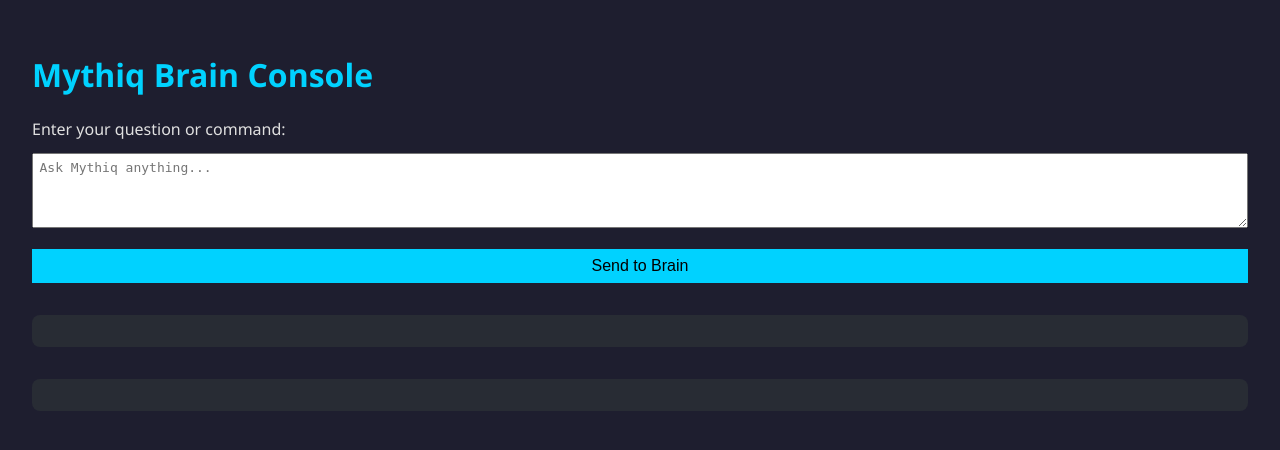
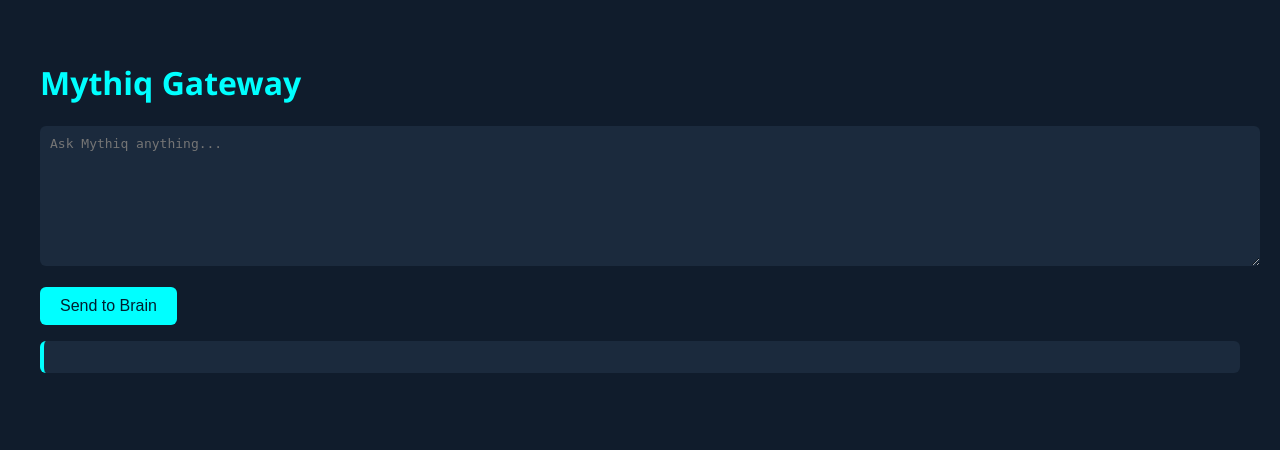
Before and after one commit to bendinglee/mythiq-core, a Flask app: page / in a window 1280 px wide. Shown: the top 450 px of the page. Run offline with Flask 3, Linux system fonts and the light colour scheme.

Commit message:
Update index.html

```diff
--- a/templates/index.html
+++ b/templates/index.html
@@ -1,95 +1,82 @@
 <!DOCTYPE html>
 <html lang="en">
 <head>
-    <meta charset="UTF-8">
+  <meta charset="UTF-8" />
   <title>Mythiq Gateway</title>
-    <meta name="viewport" content="width=device-width, initial-scale=1">
   <style>
     body {
+      background-color: #101c2c;
+      color: #e0f7ff;
       font-family: 'Segoe UI', sans-serif;
-            background-color: #1e1e2f;
-            color: #e0e0e0;
-            margin: 0;
       padding: 2em;
     }
     h1 {
-            color: #00d2ff;
+      color: #00ffff;
     }
-        textarea, button {
+    textarea {
+      width: 100%;
+      height: 120px;
+      padding: 10px;
+      border: none;
+      border-radius: 6px;
+      background: #1b2a3d;
+      color: #fff;
       font-size: 1em;
-            padding: 0.5em;
-            margin-top: 1em;
-            width: 100%;
-            box-sizing: border-box;
-        }
-        #response, #error {
-            margin-top: 2em;
-            background: #282c34;
-            padding: 1em;
-            border-radius: 8px;
-            white-space: pre-wrap;
-        }
-        #loading {
-            color: #ffc107;
-            font-style: italic;
     }
     button {
-            background-color: #00d2ff;
-            color: black;
+      background: #00ffff;
+      color: #001f2f;
+      padding: 10px 20px;
+      font-size: 1em;
       border: none;
+      border-radius: 6px;
       cursor: pointer;
+      margin-top: 1em;
     }
-        button:hover {
-            background-color: #00bcd4;
+    .thinking-indicator {
+      color: #ffcc00;
+      font-style: italic;
+      margin: 1em 0;
     }
-        code {
-            background: #333;
-            padding: 0.2em 0.4em;
-            border-radius: 4px;
-            color: #fffb00;
+    .response-area {
+      background: #1b2a3d;
+      border-radius: 6px;
+      padding: 1em;
+      margin-top: 1em;
+      border-left: 4px solid #00ffff;
+      white-space: pre-wrap;
     }
   </style>
 </head>
 <body>
-    <h1>Mythiq Brain Console</h1>
-
-    <label for="prompt">Enter your question or command:</label>
-    <textarea id="prompt" rows="4" placeholder="Ask Mythiq anything..."></textarea>
+  <h1>Mythiq Gateway</h1>
+  <textarea id="prompt" placeholder="Ask Mythiq anything..."></textarea>
   <button onclick="sendPrompt()">Send to Brain</button>
-
-    <div id="loading" style="display: none;">Thinking...</div>
-    <div id="response"></div>
-    <div id="error" style="color: red;"></div>
+  <div class="thinking-indicator" style="display:none;">Thinking...</div>
+  <div class="response-area" id="response"></div>
 
   <script>
     async function sendPrompt() {
-            const prompt = document.getElementById("prompt").value;
-            const responseDiv = document.getElementById("response");
-            const errorDiv = document.getElementById("error");
-            const loadingDiv = document.getElementById("loading");
+      const prompt = document.getElementById("prompt").value.trim();
+      const responseEl = document.getElementById("response");
+      const thinkingEl = document.querySelector(".thinking-indicator");
+      responseEl.textContent = "";
+      if (!prompt) return;
 
-            responseDiv.innerHTML = "";
-            errorDiv.innerHTML = "";
-            loadingDiv.style.display = "block";
+      thinkingEl.style.display = "block";
 
       try {
-                const res = await fetch("/api/brain", {
+        const res = await fetch("/api/ai-proxy", {
           method: "POST",
           headers: { "Content-Type": "application/json" },
-                    body: JSON.stringify({ prompt })
+          body: JSON.stringify({ query: prompt, provider: "groq" })
         });
-
         const data = await res.json();
-                loadingDiv.style.display = "none";
-
-                if (res.ok && data.response) {
-                    responseDiv.innerHTML = `<strong>🧠 Response:</strong><br><code>${data.response}</code>`;
-                } else {
-                    errorDiv.innerHTML = "⚠️ Error: " + (data.error || "Unknown failure");
-                }
+        responseEl.textContent = data.content || "No response.";
       } catch (err) {
-                loadingDiv.style.display = "none";
-                errorDiv.innerHTML = "⚠️ Request failed: " + err.message;
+        responseEl.textContent = "Error: " + err.message;
+      } finally {
+        thinkingEl.style.display = "none";
       }
     }
   </script>
```
Lines whose indentation alone changed are shown as unchanged.
